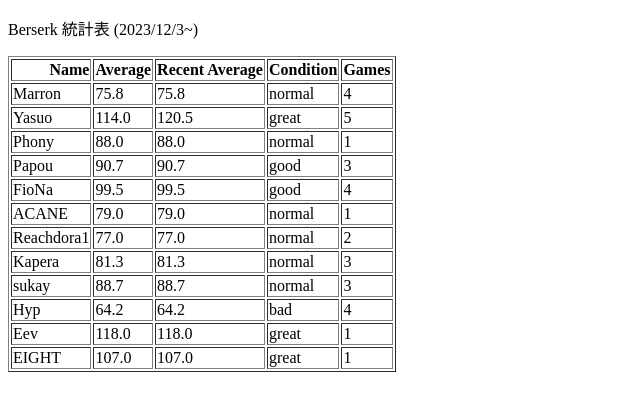
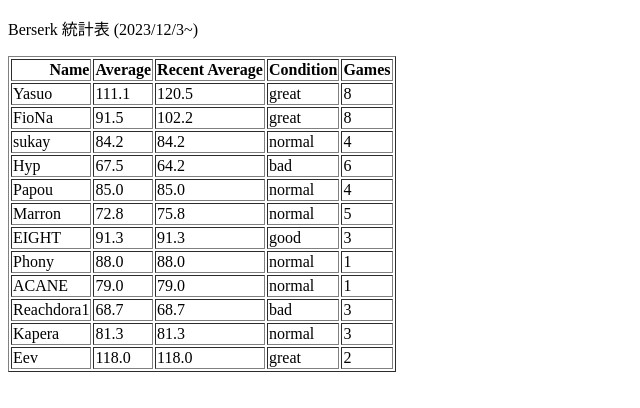
Before and after one commit to fionachan99/berserk, a plain HTML site: page index.html in a window 1280 px wide. Shown: the whole page, without its empty margins (0-640 px from the left). Drawn offline with Linux system fonts and the light colour scheme.

Commit message:
Update index.html

```diff
--- a/index.html
+++ b/index.html
@@ -17,18 +17,53 @@
     </thead>
     <tbody>
       <tr>
-            <td>Marron</td>
-            <td>75.8</td>
-            <td>75.8</td>
+        <td>Yasuo</td>
+        <td>111.1</td>
+        <td>120.5</td>
+        <td>great</td>
+        <td>8</td>
+      </tr>
+      <tr>
+        <td>FioNa</td>
+        <td>91.5</td>
+        <td>102.2</td>
+        <td>great</td>
+        <td>8</td>
+      </tr>
+      <tr>
+        <td>sukay</td>
+        <td>84.2</td>
+        <td>84.2</td>
         <td>normal</td>
         <td>4</td>
       </tr>
       <tr>
-            <td>Yasuo</td>
-            <td>114.0</td>
-            <td>120.5</td>
-            <td>great</td>
+        <td>Hyp</td>
+        <td>67.5</td>
+        <td>64.2</td>
+        <td>bad</td>
+        <td>6</td>
+      </tr>
+      <tr>
+        <td>Papou</td>
+        <td>85.0</td>
+        <td>85.0</td>
+        <td>normal</td>
+        <td>4</td>
+      </tr>
+      <tr>
+        <td>Marron</td>
+        <td>72.8</td>
+        <td>75.8</td>
+        <td>normal</td>
         <td>5</td>
+      </tr>
+      <tr>
+        <td>EIGHT</td>
+        <td>91.3</td>
+        <td>91.3</td>
+        <td>good</td>
+        <td>3</td>
       </tr>
       <tr>
         <td>Phony</td>
@@ -36,20 +71,6 @@
         <td>88.0</td>
         <td>normal</td>
         <td>1</td>
-          </tr>
-          <tr>
-            <td>Papou</td>
-            <td>90.7</td>
-            <td>90.7</td>
-            <td>good</td>
-            <td>3</td>
-          </tr>
-          <tr>
-            <td>FioNa</td>
-            <td>99.5</td>
-            <td>99.5</td>
-            <td>good</td>
-            <td>4</td>
       </tr>
       <tr>
         <td>ACANE</td>
@@ -60,10 +81,10 @@
       </tr>
       <tr>
         <td>Reachdora1</td>
-            <td>77.0</td>
-            <td>77.0</td>
-            <td>normal</td>
-            <td>2</td>
+        <td>68.7</td>
+        <td>68.7</td>
+        <td>bad</td>
+        <td>3</td>
       </tr>
       <tr>
         <td>Kapera</td>
@@ -73,32 +94,11 @@
         <td>3</td>
       </tr>
       <tr>
-            <td>sukay</td>
-            <td>88.7</td>
-            <td>88.7</td>
-            <td>normal</td>
-            <td>3</td>
-          </tr>
-          <tr>
-            <td>Hyp</td>
-            <td>64.2</td>
-            <td>64.2</td>
-            <td>bad</td>
-            <td>4</td>
-          </tr>
-          <tr>
         <td>Eev</td>
         <td>118.0</td>
         <td>118.0</td>
         <td>great</td>
-            <td>1</td>
-          </tr>
-          <tr>
-            <td>EIGHT</td>
-            <td>107.0</td>
-            <td>107.0</td>
-            <td>great</td>
-            <td>1</td>
+        <td>2</td>
       </tr>
     </tbody>
   </table>
```
Lines whose indentation alone changed are shown as unchanged.
